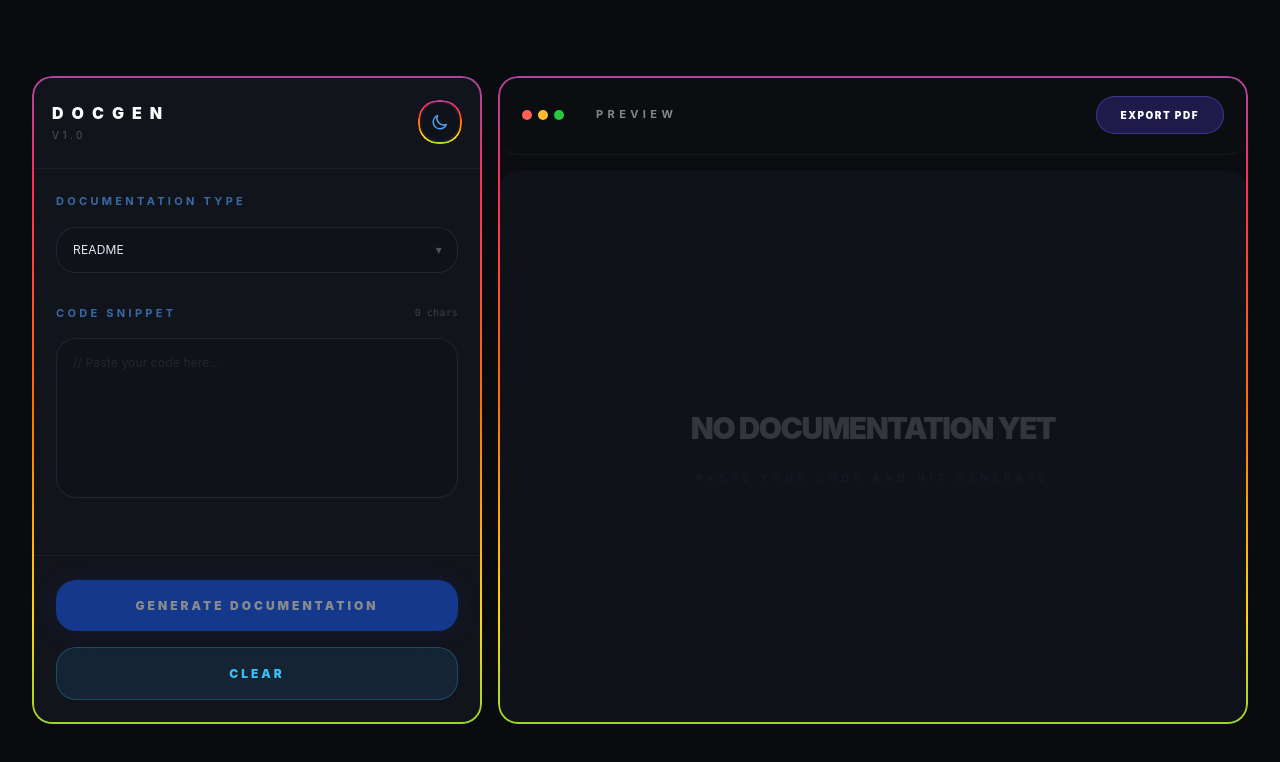
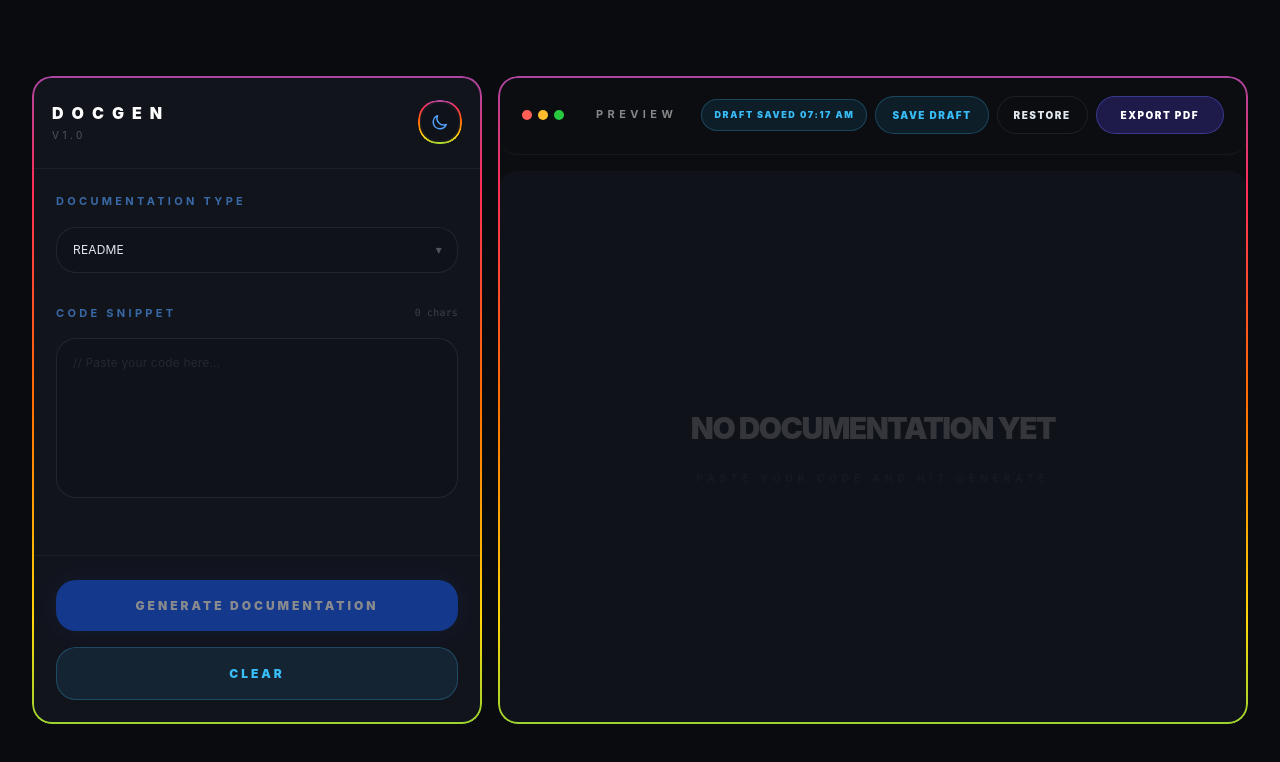
Before and after one commit to ka-te-vey/Doc_Gen, a React (Vite) app in the folder frontend/: page / in a window 1280 px wide. Shown: the top 762 px of the page. Built offline with nearby package versions, Linux system fonts and the light colour scheme.

Commit message:
add storedate function

```diff
--- a/frontend/src/App.jsx
+++ b/frontend/src/App.jsx
@@ -3,6 +3,47 @@ import Sidebar from "./component/Sidebar"
 import Preview from "./component/Preview"
 import ExportModal from "./component/ExportModal"
 import "./App.css"
+
+const DRAFT_STORAGE_KEY = "docgen_sidebar_data"
+const PREVIEW_STORAGE_KEY = "docgen_preview_data"
+const THEME_STORAGE_KEY = "theme"
+
+function readStoredValue(key, fallback) {
+  if (typeof window === "undefined") return fallback
+
+  try {
+    const storedValue = localStorage.getItem(key)
+    if (!storedValue) return fallback
+
+    const parsedValue = JSON.parse(storedValue)
+    return parsedValue && typeof parsedValue === "object"
+      ? { ...fallback, ...parsedValue }
+      : fallback
+  } catch {
+    return fallback
+  }
+}
+
+function writeStoredValue(key, value) {
+  if (typeof window === "undefined") return false
+
+  try {
+    localStorage.setItem(key, JSON.stringify(value))
+    return true
+  } catch {
+    return false
+  }
+}
+
+function hasStoredValue(key) {
+  if (typeof window === "undefined") return false
+
+  try {
+    return Boolean(localStorage.getItem(key))
+  } catch {
+    return false
+  }
+}
 
 export default function App() {
   const defaultDocument = {
@@ -13,21 +54,41 @@ export default function App() {
     documentType: "README",
     date: new Date().toISOString().split("T")[0]
   }
-  const [sidebarData, setSidebarData] = useState(defaultDocument)
-  const [previewData, setPreviewData] = useState(defaultDocument)
+  const [sidebarData, setSidebarData] = useState(() => readStoredValue(DRAFT_STORAGE_KEY, defaultDocument))
+  const [previewData, setPreviewData] = useState(() => readStoredValue(PREVIEW_STORAGE_KEY, defaultDocument))
 
   const [isExportModalOpen, setIsExportModalOpen] = useState(false)
-  const [theme, setTheme] = useState(localStorage.getItem('theme') || 'dark')
+  const [theme, setTheme] = useState(() => {
+    if (typeof window === "undefined") return "dark"
+    return localStorage.getItem(THEME_STORAGE_KEY) || "dark"
+  })
   const [isGenerating, setIsGenerating] = useState(false)
+  const [hasSavedDraft, setHasSavedDraft] = useState(() => hasStoredValue(DRAFT_STORAGE_KEY))
+  const [lastSavedAt, setLastSavedAt] = useState(() => hasStoredValue(DRAFT_STORAGE_KEY) ? Date.now() : null)
 
   useEffect(() => {
+    if (typeof window === "undefined") return
+
     if (theme === 'dark') {
       document.documentElement.classList.add('dark')
     } else {
       document.documentElement.classList.remove('dark')
     }
-    localStorage.setItem('theme', theme)
+    localStorage.setItem(THEME_STORAGE_KEY, theme)
   }, [theme])
+
+  useEffect(() => {
+    if (typeof window === "undefined") return
+    if (writeStoredValue(DRAFT_STORAGE_KEY, sidebarData)) {
+      setHasSavedDraft(true)
+      setLastSavedAt(Date.now())
+    }
+  }, [sidebarData])
+
+  useEffect(() => {
+    if (typeof window === "undefined") return
+    writeStoredValue(PREVIEW_STORAGE_KEY, previewData)
+  }, [previewData])
 
   const toggleTheme = () => {
     setTheme(prev => prev === 'dark' ? 'light' : 'dark')
@@ -38,6 +99,27 @@ export default function App() {
       ...prev,
       [field]: value
     }))
+  }
+
+  const saveDraftToStorage = () => {
+    const isDraftSaved = writeStoredValue(DRAFT_STORAGE_KEY, sidebarData)
+    const isPreviewSaved = writeStoredValue(PREVIEW_STORAGE_KEY, previewData)
+
+    if (isDraftSaved) {
+      setHasSavedDraft(true)
+      setLastSavedAt(Date.now())
+    }
+
+    return isDraftSaved && isPreviewSaved
+  }
+
+  const restoreDraftFromStorage = () => {
+    const restoredSidebarData = readStoredValue(DRAFT_STORAGE_KEY, defaultDocument)
+    const restoredPreviewData = readStoredValue(PREVIEW_STORAGE_KEY, defaultDocument)
+
+    setSidebarData(restoredSidebarData)
+    setPreviewData(restoredPreviewData)
+    setHasSavedDraft(hasStoredValue(DRAFT_STORAGE_KEY))
   }
 
   const generateFromDraft = async () => {
@@ -77,6 +159,12 @@ export default function App() {
   const clearDraft = () => {
     setSidebarData(defaultDocument)
     setPreviewData(defaultDocument)
+    if (typeof window !== "undefined") {
+      localStorage.removeItem(DRAFT_STORAGE_KEY)
+      localStorage.removeItem(PREVIEW_STORAGE_KEY)
+    }
+    setHasSavedDraft(false)
+    setLastSavedAt(null)
   }
 
   return (
@@ -96,7 +184,15 @@ export default function App() {
         />
 
         <main className="flex-1 min-h-0 overflow-hidden relative">
-          <Preview documentData={previewData} onExportClick={() => setIsExportModalOpen(true)} />
+          <Preview
+            documentData={previewData}
+            onExportClick={() => setIsExportModalOpen(true)}
+            onSaveDraft={saveDraftToStorage}
+            onRestoreDraft={restoreDraftFromStorage}
+            hasSavedDraft={hasSavedDraft}
+            lastSavedAt={lastSavedAt}
+            isGenerating={isGenerating}
+          />
         </main>
       </div>
 
--- a/frontend/src/component/Preview.jsx
+++ b/frontend/src/component/Preview.jsx
@@ -4,7 +4,16 @@ import remarkGfm from 'remark-gfm'
 import { Prism as SyntaxHighlighter } from 'react-syntax-highlighter'
 import { vscDarkPlus } from 'react-syntax-highlighter/dist/esm/styles/prism'
 
-function Preview({ documentData, onExportClick }) {
+function formatSavedTime(lastSavedAt) {
+  if (!lastSavedAt) return "Not saved yet"
+
+  return new Date(lastSavedAt).toLocaleTimeString([], {
+    hour: "2-digit",
+    minute: "2-digit",
+  })
+}
+
+function Preview({ documentData, onExportClick, onSaveDraft, onRestoreDraft, hasSavedDraft, lastSavedAt, isGenerating }) {
   const markdownComponents = useMemo(() => ({
     code({ inline, className, children, ...props }) {
       const match = /language-(\w+)/.exec(className || '')
@@ -34,7 +43,7 @@ function Preview({ documentData, onExportClick }) {
   return (
     <div className="h-full min-h-0 rounded-[20px] relative overflow-visible rgb-animate-border" style={{ '--panel-inner-bg': 'var(--preview-bg)', color: 'var(--text)' }}>
       <div className="panel-inner h-full min-h-0 flex flex-col gap-4">
-        <div className="flex items-center justify-between rounded-[20px] px-6 py-5 text-[11px] uppercase tracking-[0.4em] font-black border-b border-white/5 relative z-10" style={{ backgroundColor: 'var(--preview-bg)' }}>
+        <div className="flex flex-col gap-4 rounded-[20px] px-6 py-5 text-[11px] uppercase tracking-[0.4em] font-black border-b border-white/5 relative z-10 md:flex-row md:items-center md:justify-between" style={{ backgroundColor: 'var(--preview-bg)' }}>
           <div className="flex items-center gap-4">
             <div className="flex gap-1.5">
               <span className="h-2.5 w-2.5 rounded-full bg-[#ff5f56]"></span>
@@ -43,7 +52,35 @@ function Preview({ documentData, onExportClick }) {
             </div>
             <span className="ml-4 opacity-50 font-bold" style={{ color: 'var(--text-h)' }}>PREVIEW</span>
           </div>
-          <button onClick={onExportClick} className="rounded-[20px] px-6 py-2.5 text-[10px] font-black tracking-[0.15em] transition-all rainbow-button">EXPORT PDF</button>
+          <div className="flex flex-wrap items-center gap-2 md:justify-end">
+            <div
+              className="rounded-full px-3 py-2 text-[9px] font-black tracking-[0.18em]"
+              style={{
+                backgroundColor: hasSavedDraft ? 'var(--accent-bg)' : 'transparent',
+                color: hasSavedDraft ? 'var(--accent)' : 'var(--text)',
+                border: `1px solid ${hasSavedDraft ? 'var(--accent-border)' : 'var(--border)'}`
+              }}
+            >
+              {hasSavedDraft ? `DRAFT SAVED ${formatSavedTime(lastSavedAt)}` : 'LOCAL AUTO SAVE'}
+            </div>
+            <button
+              onClick={onSaveDraft}
+              disabled={isGenerating}
+              className="rounded-[20px] border px-4 py-2.5 text-[10px] font-black tracking-[0.15em] transition-all disabled:opacity-50 hover:brightness-110"
+              style={{ borderColor: 'var(--accent-border)', backgroundColor: 'var(--accent-bg)', color: 'var(--accent)' }}
+            >
+              SAVE DRAFT
+            </button>
+            <button
+              onClick={onRestoreDraft}
+              disabled={isGenerating || !hasSavedDraft}
+              className="rounded-[20px] border px-4 py-2.5 text-[10px] font-black tracking-[0.15em] transition-all disabled:opacity-50 hover:bg-white/5"
+              style={{ borderColor: 'var(--border)', color: 'var(--text)' }}
+            >
+              RESTORE
+            </button>
+            <button onClick={onExportClick} className="rounded-[20px] px-6 py-2.5 text-[10px] font-black tracking-[0.15em] transition-all rainbow-button">EXPORT PDF</button>
+          </div>
         </div>
 
         <div className="flex-1 min-h-0 rounded-[20px] p-6 md:p-8 relative z-10" style={{ backgroundColor: 'var(--code-bg)' }}>
```
Also changed, not shown: frontend/src/component/Sidebar.jsx (+10 -1 lines).
